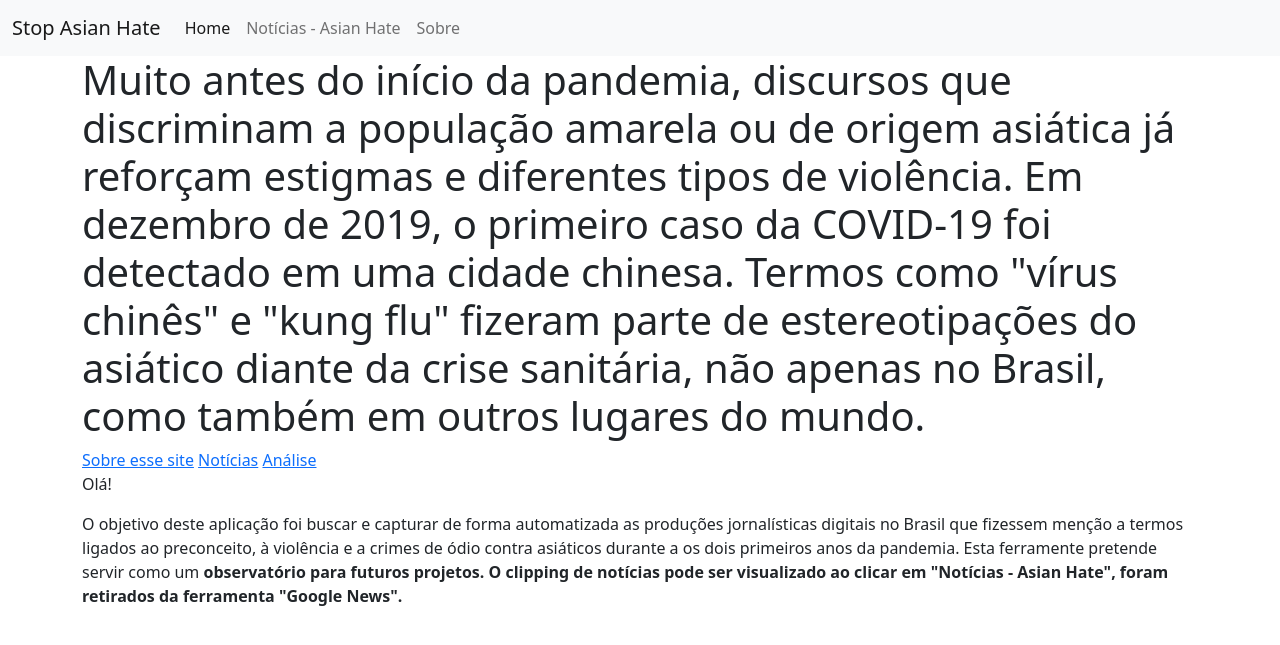
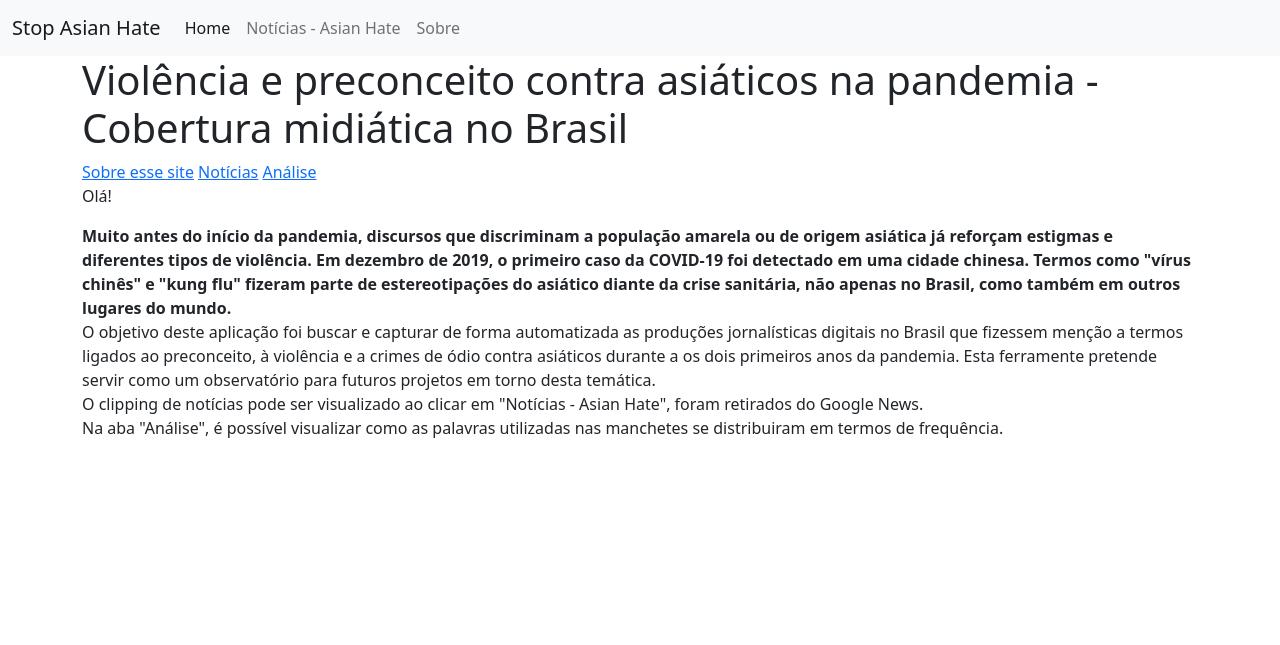
Before and after one commit to erikayukari/noticias-asian-hate, a Flask app: page / in a window 1280 px wide. Shown: the top 645 px of the page. Run offline with Flask 2, Linux system fonts and the light colour scheme.

Commit message:
Update home.html

```diff
--- a/templates/home.html
+++ b/templates/home.html
@@ -1,14 +1,20 @@
 
 {% extends 'base.html'%}
 {% block titulo %} Página Inicial{%endblock%}
-{%block cabecalho%} Muito antes do início da pandemia, discursos que discriminam a população amarela ou de origem asiática já reforçam estigmas e diferentes tipos de violência. Em dezembro de 2019, o primeiro caso da COVID-19 foi detectado em uma cidade chinesa. Termos como "vírus chinês" e "kung flu" fizeram parte de estereotipações do asiático diante da crise sanitária, não apenas no Brasil, como também em outros lugares do mundo. {%endblock%}
+{%block cabecalho%} Violência e preconceito contra asiáticos na pandemia - Cobertura midiática no Brasil{%endblock%}
 {%block conteudo%} <a href="/sobre">Sobre esse site</a>
   <a href="/noticias">Notícias</a>
 <a href="/analise">Análise</a>
   <p>
   Olá!
 <p>
+<b> Muito antes do início da pandemia, discursos que discriminam a população amarela ou de origem asiática já reforçam estigmas e diferentes tipos de violência.
+Em dezembro de 2019, o primeiro caso da COVID-19 foi detectado em uma cidade chinesa. Termos como "vírus chinês" e "kung flu" fizeram parte de estereotipações do asiático diante da crise sanitária, não apenas no Brasil, como também em outros lugares do mundo. </b>
+<br>
 O objetivo deste aplicação foi buscar e capturar de forma automatizada as produções jornalísticas digitais no Brasil
 que fizessem menção a termos ligados ao preconceito, à violência e a crimes de ódio contra asiáticos durante a os dois primeiros anos da
-pandemia. Esta ferramente pretende servir como um <b> observatório <b> para futuros projetos. O clipping de notícias pode ser visualizado ao clicar em <b>"Notícias - Asian Hate"</b>, foram retirados da ferramenta "Google News". </p>
+pandemia. Esta ferramente pretende servir como um observatório para futuros projetos em torno desta temática.
+<br>
+O clipping de notícias pode ser visualizado ao clicar em "Notícias - Asian Hate", foram retirados do Google News. <br>
+Na aba "Análise", é possível visualizar como as palavras utilizadas nas manchetes se distribuiram em termos de frequência. </p>
 </p>{%endblock%}
```
